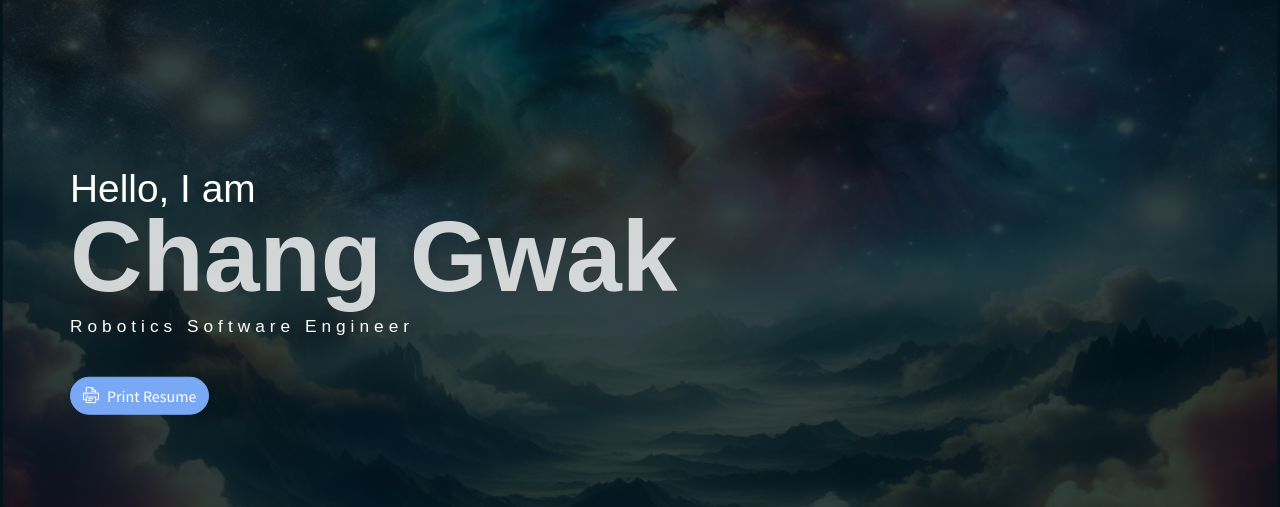
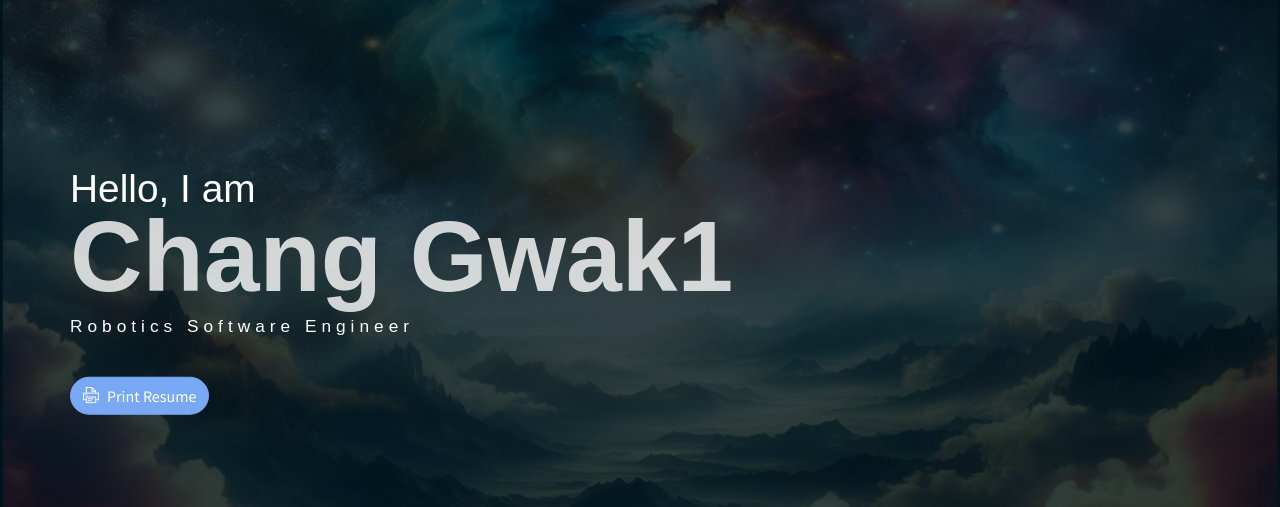
Before and after one commit to changgwak/chang.github.io, a website: page index.html in a window 1280 px wide. Shown: the part 62-569 px from the top of the page. Drawn offline with Linux system fonts and the light colour scheme; some packages are replaced by stand-ins of ours.

Commit message:
Modify header texts

```diff
--- a/index.html
+++ b/index.html
@@ -22,10 +22,10 @@
                 <li class="social-item"><a class="social-link text-light" href="#"><i class="ti-instagram" aria-hidden="true"></i></a></li>
                 <li class="social-item"><a class="social-link text-light" href="#"><i class="ti-github" aria-hidden="true"></i></a></li>
             </ul>
-            <div class="header-content" style="padding-top: 20px; padding-bottom: 20px;">
-                <h4 class="header-subtitle" >Hello, I am</h4>
-                <h1 class="header-title">Chang Gwak</h1>
-                <h6 class="header-mono" >Robotics Software Engineer</h6>
+            <div class="header-content">
+                <h4 class="header-subtitle">Hello, I am</h4>
+                <h1 class="header-title">Chang Gwak1</h1>
+                <h6 class="header-mono">Robotics Software Engineer</h6>
                 <button class="btn btn-primary btn-rounded"><i class="ti-printer pr-2"></i>Print Resume</button>
             </div>
         </div>
```
